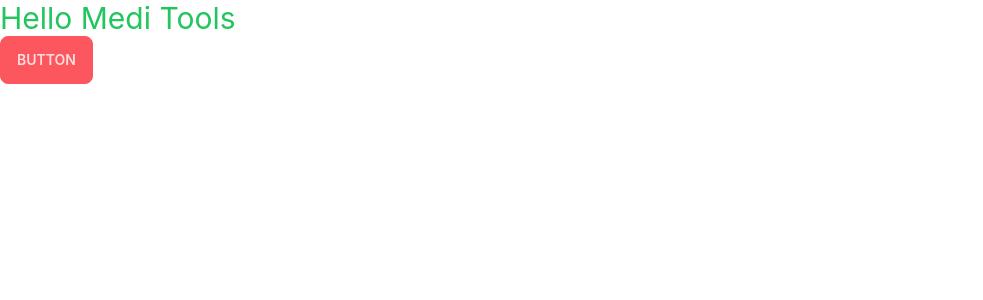
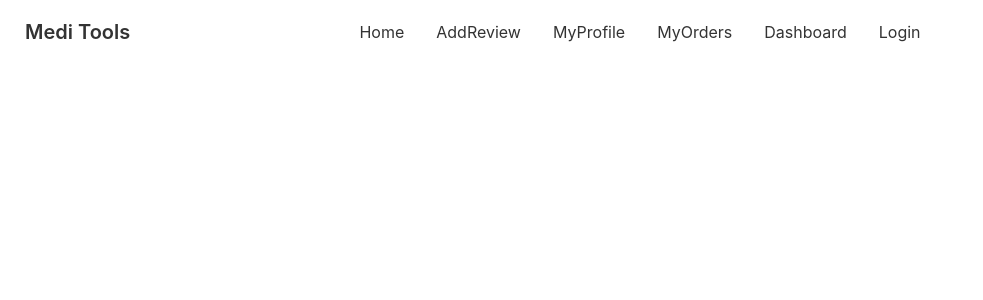
Before and after one commit to jobaierimran/manufacturer-website-client-side, a React (Create React App) app: page /dashboard in a window 1280 px wide. Shown: the top 300 px of the page, without its empty margins (0-983 px from the left). Built offline with nearby package versions, Linux system fonts and the light colour scheme.

Commit message:
navbar added

```diff
--- a/src/App.js
+++ b/src/App.js
@@ -1,12 +1,17 @@
 import './App.css';
 import { ToastContainer } from 'react-toastify';
 import 'react-toastify/dist/ReactToastify.css';
+import { Route, Routes } from 'react-router-dom';
+import Home from './Pages/Home/Home';
+import Navbar from './Pages/Shared/Navbar';
 
 function App() {
   return (
     <div>
-      <h2 className='text-3xl text-green-500'>Hello Medi Tools</h2>
-      <button class="btn btn-primary">Button</button>
+      <Navbar></Navbar>
+      <Routes>
+        <Route path='/' element={<Home></Home>}></Route>
+      </Routes>
       <ToastContainer></ToastContainer>
     </div>
   );
--- a/src/Pages/Shared/Navbar.js
+++ b/src/Pages/Shared/Navbar.js
@@ -1,9 +1,40 @@
 import React from 'react';
+import { Link } from 'react-router-dom';
 
 const Navbar = () => {
+    const menuItems = <>
+        <li><Link to="/">Home</Link></li>
+        <li><Link to="/addreview">AddReview</Link></li>
+        <li><Link to="/myprofile">MyProfile</Link></li>
+        <li><Link to="/myorders">MyOrders</Link></li>
+        <li><Link to="/dashboard">Dashboard</Link></li>
+        <li><Link to="/login">Login</Link></li>
+    </>
     return (
-        <div>
-            <h2>This is Navbar</h2>
+        <div className='container mx-auto'>
+            <div className="navbar bg-base-100">
+                <div className="navbar-start">
+                    <div className="dropdown">
+                        <label tabIndex="0" className="btn btn-ghost lg:hidden">
+                            <svg xmlns="http://www.w3.org/2000/svg" className="h-5 w-5" fill="none" viewBox="0 0 24 24" stroke="currentColor"><path strokeLinecap="round" strokeLinejoin="round" strokeWidth="2" d="M4 6h16M4 12h8m-8 6h16" /></svg>
+                        </label>
+                        <ul tabIndex="0" className="menu menu-compact dropdown-content mt-3 p-2 shadow bg-base-100 rounded-box w-52">
+                            {menuItems}
+                        </ul>
+                    </div>
+                    <a className="btn btn-ghost normal-case text-xl">Medi Tools</a>
+                </div>
+                <div className="navbar-end hidden lg:flex">
+                    <ul className="menu menu-horizontal p-0">
+                        {menuItems}
+                    </ul>
+                </div>
+                <div className="navbar-end">
+                    <label tabIndex="1" htmlFor="dashboard-sidebar" className="btn btn-ghost lg:hidden">
+                        <svg xmlns="http://www.w3.org/2000/svg" className="h-5 w-5" fill="none" viewBox="0 0 24 24" stroke="currentColor"><path strokeLinecap="round" strokeLinejoin="round" strokeWidth="2" d="M4 6h16M4 12h8m-8 6h16" /></svg>
+                    </label>
+                </div>
+            </div>
         </div>
     );
 };
```
